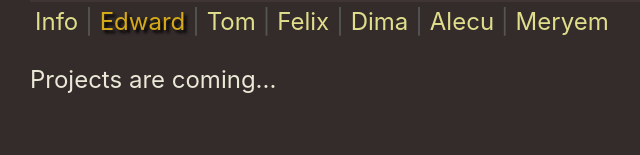
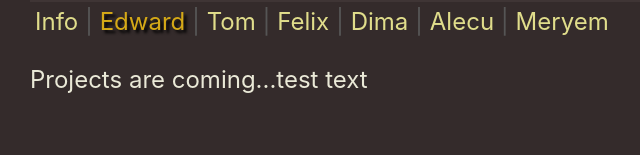
Before and after one commit to Web-Team-IT-Rex/frontend, a React (Vite) app: page /members/edward in a window 1280 px wide. Shown: the part 130-285 px from the top of the page, without its empty margins (0-640 px from the left). Built offline with nearby package versions, Linux system fonts and the light colour scheme.

Commit message:
finished

```diff
--- a/src/pages/members/PageMembersEdward.jsx
+++ b/src/pages/members/PageMembersEdward.jsx
@@ -1,7 +1,7 @@
 export const PageMembersEdward = () => {
 	return (
 		<>
-			<p>Projects are coming...</p>
+			<p>Projects are coming...test text</p>
 		</>
 	);
 };
```
